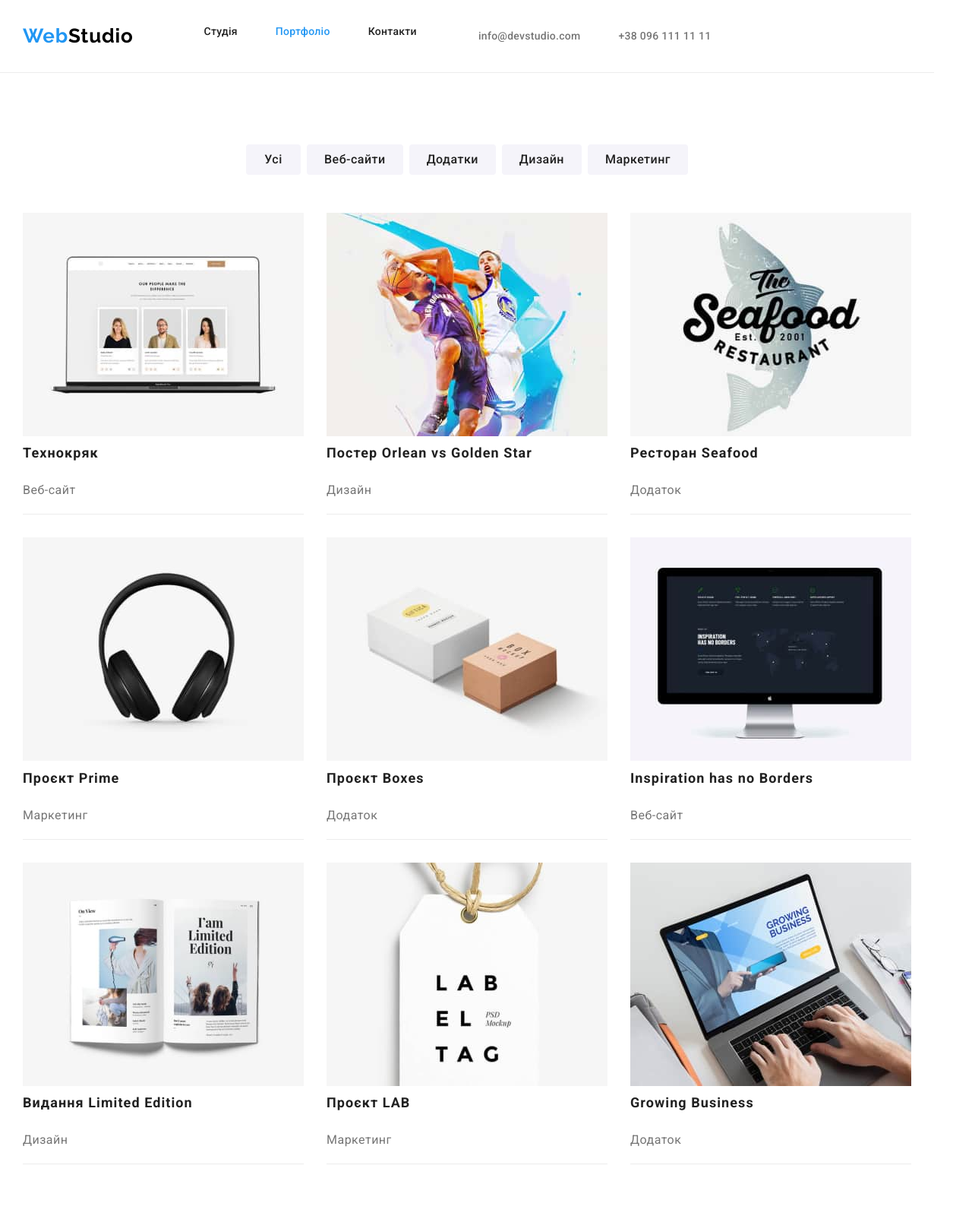
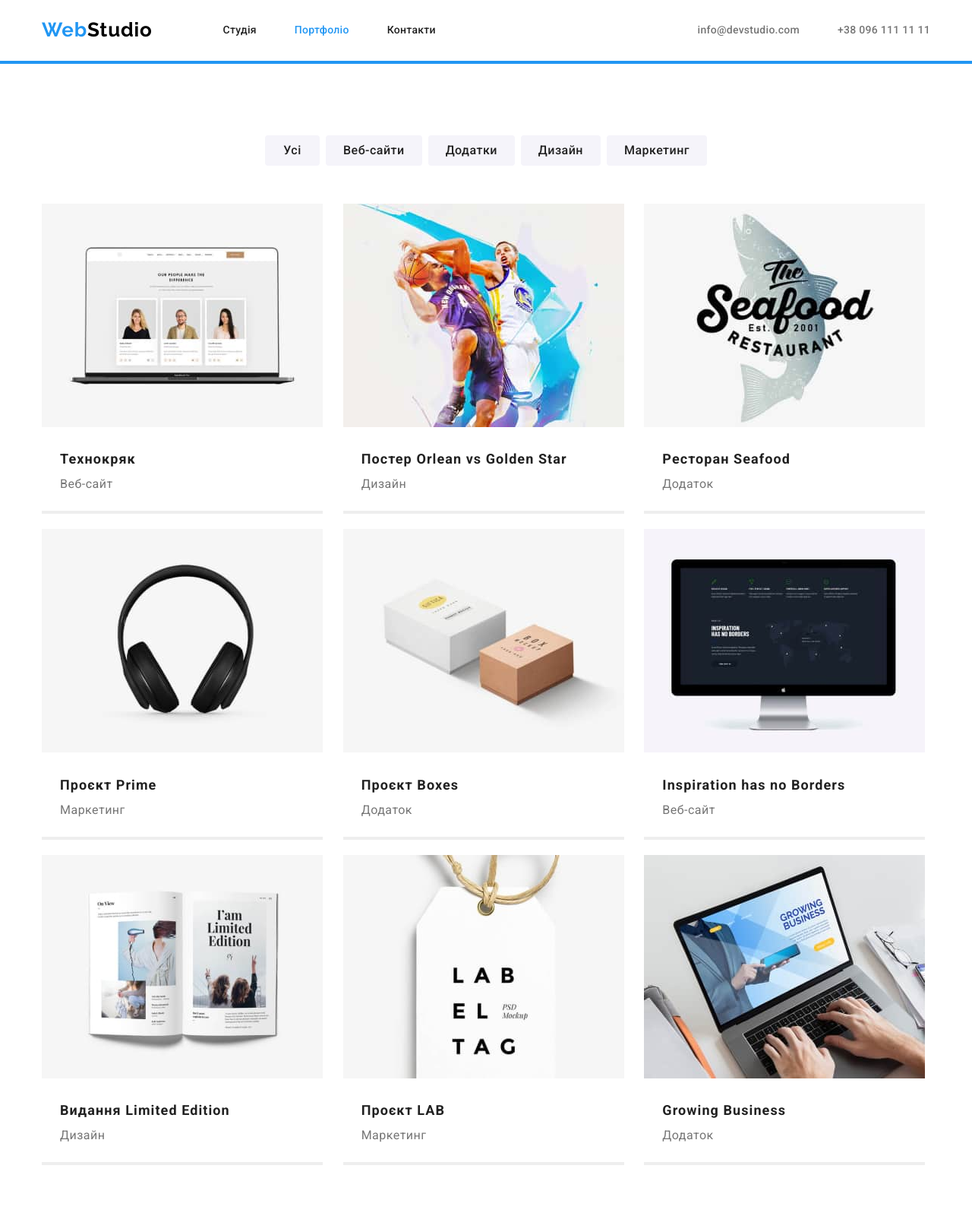
Before and after one commit to julijabelka/goit-markup-hw-03, a plain HTML site: page portfolio.html in a window 1280 px wide. Shown: the top 1600 px of the page at 76% size. Drawn offline with nearby package versions, Linux system fonts and the light colour scheme.

Commit message:
add div correct section conteiner

```diff
--- a/css/style.css
+++ b/css/style.css
@@ -30,11 +30,11 @@ body {
   text-decoration: none;
 }
 .container {
-  width: 1230px;
+  width: 1200px;
   padding-left: 15px;
   padding-right: 15px;
   margin-right: auto;
-  margin-right: auto;
+  margin-left: auto;
 }
 .center {
   text-align: center;
@@ -42,29 +42,33 @@ body {
 .section {
   padding-bottom: 94px;
   padding-top: 94px;
-  margin-bottom: 0px;
 }
 h1,
 h2,
 h3,
 h4,
-h5 p {
-  margin: 0;
+h5,
+p {
+  margin: 0px;
 }
 ul {
   list-style: none;
-  margin: 0;
-  padding: 0;
+  margin: 0px;
+  padding: 0px;
 }
 /*------HEADER----*/
+.header-border {
+  border-bottom: 4px solid var(--accent-color);
+}
 .container-header {
   display: flex;
-  align-items: center;
-  border-bottom: 1px solid #ececec;
+
+  /* display: flex;
+  align-items: center;*/
 }
 .header-logo {
-  padding-top: 32px;
-  padding-bottom: 32px;
+  padding-top: 24px;
+  padding-bottom: 24px;
   margin-left: 0px;
   margin-right: 93px;
   display: block;
@@ -86,7 +90,7 @@ ul {
 }
 .header-list {
   display: flex;
-  align-content: center;
+  align-items: center;
 }
 /*.header-item {
   margin-right: 50px;
@@ -98,11 +102,11 @@ ul {
   margin-right: 50px;
 }
 .header-item {
+}
+.header-link {
   display: block;
   padding-top: 32px;
   padding-bottom: 32px;
-}
-.header-link {
   font-weight: 500;
   font-size: 14px;
   line-height: 1.14;
@@ -122,16 +126,17 @@ ul {
 }
 .contacts-list {
   display: flex;
+  margin-left: auto;
 }
 .contacts-list .contacts-item + .contacts-item {
   margin-left: 50px;
 }
 .contacts-item {
+}
+.header-mail {
   display: block;
   padding-top: 32px;
   padding-bottom: 32px;
-}
-.header-mail {
   font-weight: 500;
   font-size: 14px;
   line-height: 1.14;
@@ -143,6 +148,9 @@ ul {
   color: var(--accent-color);
 }
 .header-tel {
+  display: block;
+  padding-top: 32px;
+  padding-bottom: 32px;
   font-weight: 500;
   font-size: 14px;
   line-height: 1.14;
@@ -172,8 +180,6 @@ ul {
   color: var(--background-color);
 }
 .hero-btn {
-  display: inline-block;
-  min-width: 216px;
   border-radius: 4px;
   padding: 10px 32px;
   text-align: center;
@@ -192,8 +198,6 @@ ul {
 }
 /*------Section peculiarities-----*/
 .peculiarities-section {
-  margin-top: 0px;
-  background-color: var(--background-color-mainteam);
 }
 .visually-hidden {
   position: absolute;
@@ -219,23 +223,22 @@ ul {
 }
 .peculiarities-list {
   display: flex;
-  justify-content: center;
 }
 .peculiarities-list .peculiarities-item + .peculiarities-item {
   margin-left: 30px;
 }
 .peculiarities-item {
-  width: 270px;
+  flex-basis: calc((100% - 3 * 30px) / 4);
 }
 .peculiarities-text {
   font-size: 14px;
   line-height: 1.71;
   letter-spacing: 0.03em;
   color: var(--text-color);
+  margin: 0px;
 }
 /*----Work section-----*/
 .work-section {
-  margin-top: 0px;
 }
 .work-title {
   margin-bottom: 50px;
@@ -249,7 +252,6 @@ ul {
 }
 .work-list {
   display: flex;
-  justify-content: center;
 }
 .work-list .work-item + .work-item {
   margin-left: 30px;
@@ -277,7 +279,6 @@ ul {
 }
 .team-list {
   display: flex;
-  justify-content: center;
 }
 
 .team-list .team-item + .team-item {
@@ -286,10 +287,12 @@ ul {
 .team-item {
   width: 270px;
   height: 368px;
+  background-color: var(--background-color);
 }
 .team-photo {
-  padding-bottom: 30px;
-  margin-top: 0px;
+}
+.subscribe-photo {
+  padding: 28px 60px;
 }
 .team-name {
   margin-top: 0px;
@@ -359,20 +362,17 @@ ul {
 .portfolio-list {
   display: flex;
   flex-wrap: wrap;
-  margin: -15px;
-  margin-left: auto;
-  margin-right: auto;
+  margin: -10px;
 }
 .portfolio-item {
-  margin: 15px;
-  border-bottom: 1px solid #ececec;
+  flex-basis: calc((100% - 2 * 30px) / 3);
+  margin: 10px;
 }
 
 /*.portfolio-list .portfolio-item + .portfolio-item {
-  width: 370px;
   margin-left: 30px;
 }
-.portfolio-list .portfolio-item:nth-last-child(3n) {
+/*.portfolio-list .portfolio-item:nth-last-child(3n) {
   margin-right: 0px;
 }
 /*.portfolio-item {
@@ -385,6 +385,11 @@ ul {
 
 .portfolio-link {
   display: inline-block;
+}
+.portfolio-description {
+  padding: 20px 24px 20px 24px;
+  border-bottom: 4px solid #eeeeee;
+  background-color: var(--background-color);
 }
 .portfolio-title {
   font-weight: 700;
@@ -405,7 +410,6 @@ ul {
   margin-top: 0px;
 }
 .footer-container {
-  margin-right: auto;
 }
 .logo-footer-link {
   display: block;
--- a/portfolio.html
+++ b/portfolio.html
@@ -18,15 +18,13 @@
     <link rel="stylesheet" href="./css/style.css" />
   </head>
   <body>
-    <header>
+    <header class="header-border">
       <div class="container-header container">
-        <nav class="container">
-          <ul class="header-list list">
-            <li>
+        <nav class="container-header">
           <a class="header-logo link" href="./index.html"
             ><span class="logo">Web</span>Studio</a
           >
-            </li>
+          <ul class="header-list list">
             <li class="header-item">
               <a class="header-link link" href="./index.html">Студія</a>
             </li>
@@ -40,7 +38,6 @@
             </li>
           </ul>
         </nav>
-        <div class="container header-address">
         <ul class="contacts-list list">
           <li class="contacts-item">
             <a class="header-mail link" href="mailto:info@devstudio.com"
@@ -54,10 +51,10 @@
           </li>
         </ul>
       </div>
-      </div>
     </header>
     <main>
-      <section class="portfolio container section">
+      <section class="portfolio section">
+        <div class="container">
           <h1 class="visually-hidden">Portfolio</h1>
           <ul class="button-list list">
             <li class="button-item">
@@ -85,8 +82,10 @@
                   width="370"
                   height="294"
                 />
+                <div class="portfolio-description">
                   <h2 class="portfolio-title">Технокряк</h2>
                   <p class="portfolio-text">Веб-сайт</p>
+                </div>
               </a>
             </li>
             <li class="portfolio-item">
@@ -97,10 +96,12 @@
                   width="370"
                   height="294"
                 />
+                <div class="portfolio-description">
                   <h2 class="portfolio-title">
                     Постер <span lang="en">Orlean vs Golden Star</span>
                   </h2>
                   <p class="portfolio-text">Дизайн</p>
+                </div>
               </a>
             </li>
             <li class="portfolio-item">
@@ -111,10 +112,12 @@
                   width="370"
                   height="294"
                 />
+                <div class="portfolio-description">
                   <h2 class="portfolio-title">
                     Ресторан <span lang="en">Seafood</span>
                   </h2>
                   <p class="portfolio-text">Додаток</p>
+                </div>
               </a>
             </li>
             <li class="portfolio-item">
@@ -125,10 +128,12 @@
                   width="370"
                   height="294"
                 />
+                <div class="portfolio-description">
                   <h2 class="portfolio-title">
                     Проєкт <span lang="en">Prime</span>
                   </h2>
                   <p class="portfolio-text">Маркетинг</p>
+                </div>
               </a>
             </li>
             <li class="portfolio-item">
@@ -139,10 +144,12 @@
                   width="370"
                   height="294"
                 />
+                <div class="portfolio-description">
                   <h2 class="portfolio-title">
                     Проєкт <span lang="en">Boxes</span>
                   </h2>
                   <p class="portfolio-text">Додаток</p>
+                </div>
               </a>
             </li>
             <li class="portfolio-item">
@@ -153,10 +160,12 @@
                   width="370"
                   height="294"
                 />
+                <div class="portfolio-description">
                   <h2 class="portfolio-title" lang="en">
                     Inspiration has no Borders
                   </h2>
                   <p class="portfolio-text">Веб-сайт</p>
+                </div>
               </a>
             </li>
             <li class="portfolio-item">
@@ -167,10 +176,12 @@
                   width="370"
                   height="294"
                 />
+                <div class="portfolio-description">
                   <h2 class="portfolio-title">
                     Видання <span lang="en">Limited Edition</span>
                   </h2>
                   <p class="portfolio-text">Дизайн</p>
+                </div>
               </a>
             </li>
             <li class="portfolio-item">
@@ -181,8 +192,12 @@
                   width="370"
                   height="294"
                 />
-              <h2 class="portfolio-title">Проєкт <span lang="en">LAB</span></h2>
+                <div class="portfolio-description">
+                  <h2 class="portfolio-title">
+                    Проєкт <span lang="en">LAB</span>
+                  </h2>
                   <p class="portfolio-text">Маркетинг</p>
+                </div>
               </a>
             </li>
             <li class="portfolio-item">
@@ -193,15 +208,18 @@
                   width="370"
                   height="294"
                 />
+                <div class="portfolio-description">
                   <h2 class="portfolio-title" lang="en">Growing Business</h2>
                   <p class="portfolio-text">Додаток</p>
+                </div>
               </a>
             </li>
           </ul>
+        </div>
       </section>
     </main>
-    <footer class="footer">
-      <div class="footer-container container section">
+    <footer class="footer section">
+      <div class="footer-container container">
         <a class="logo-footer-link link" href="logo"
           ><span class="logo-footer"> Web</span>Studio</a
         >
```
Also changed, not shown: index.html (+17 -12 lines). Lines whose indentation alone changed are shown as unchanged.
